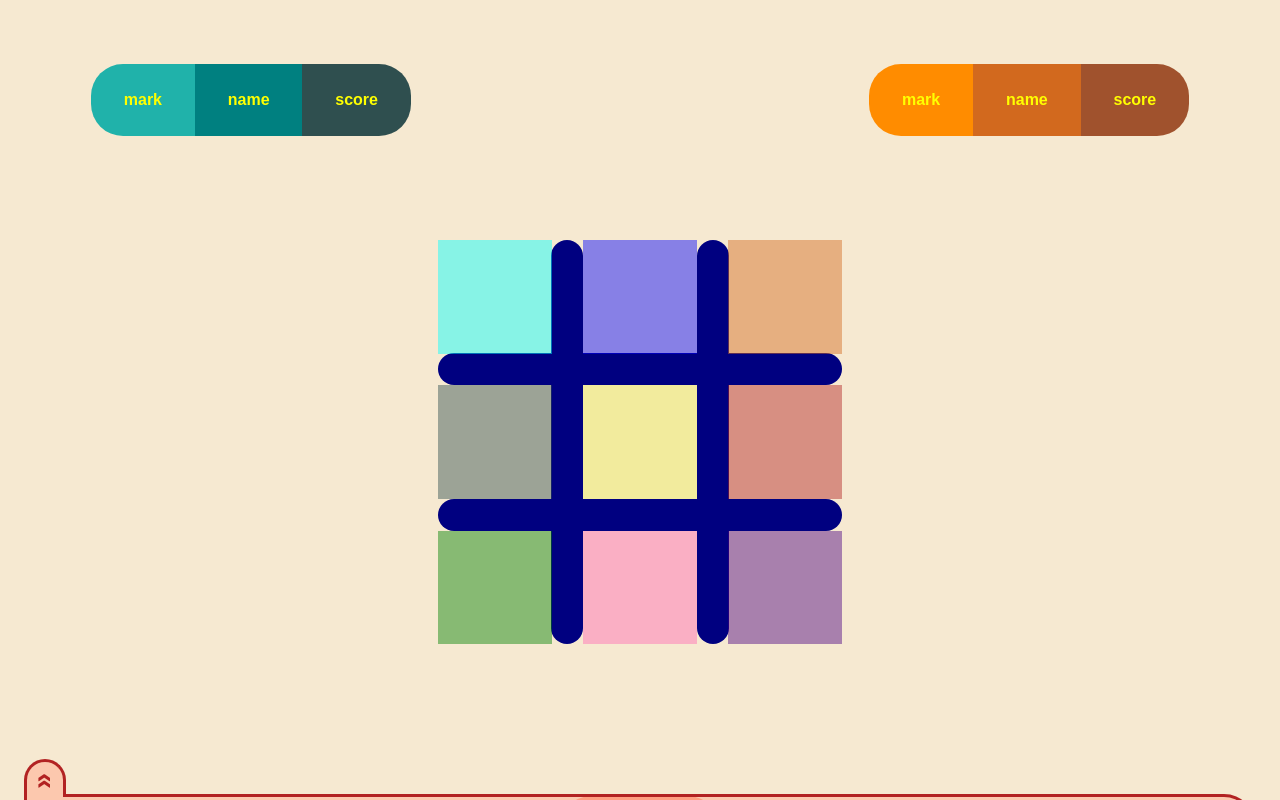
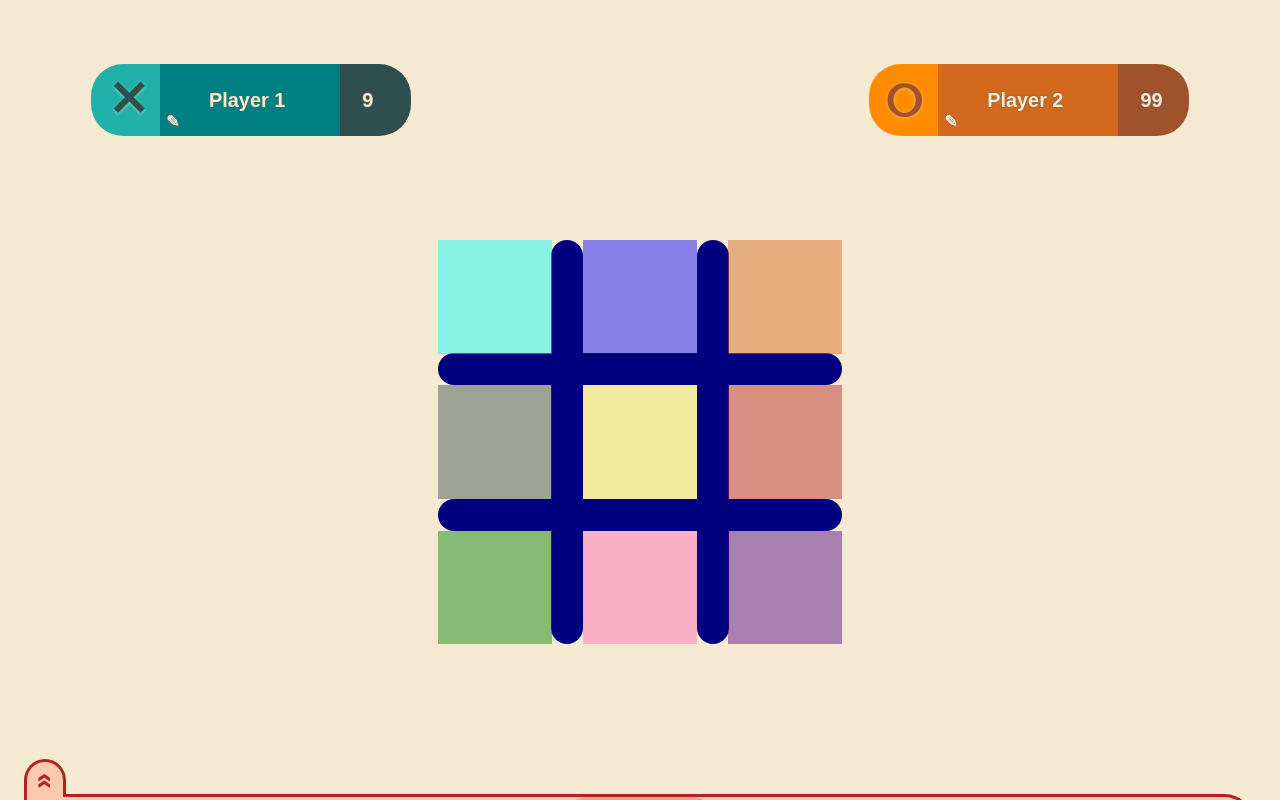
Before and after one commit to PalePuma/salsaverde, a website: page index.html in a window 1280 px wide. Drawn offline with Linux system fonts and the light colour scheme.

Commit message:
Populate and stylize player pills

```diff
--- a/index.html
+++ b/index.html
@@ -10,9 +10,12 @@
     <main class="main-content">
       <section class="pill-flex-container">
         <div class="pill first-pill x-player">
-          <span class="pill-section mark">mark</span>
-          <span class="pill-section player-name">name</span>
-          <span class="pill-section score">score</span>
+          <span class="pill-section mark">&#10799;</span>
+          <span class="pill-section player-name">
+            <a href="#" class="edit-button">&#9998;</a>
+            <span class="player-name-text">Player 1</span>
+          </span>
+          <span class="pill-section score">9</span>
         </div>
       </section>
       <section class="board-flex-container">
@@ -34,9 +37,12 @@
       </section>
       <section class="pill-flex-container">
         <div class="pill last-pill o-player">
-          <span class="pill-section mark">mark</span>
-          <span class="pill-section player-name">name</span>
-          <span class="pill-section score">score</span>
+          <span class="pill-section mark">&#2918;</span>
+          <span class="pill-section player-name">
+            <a href="#" class="edit-button">&#9998;</a>
+            <span class="player-name-text">Player 2</span>
+          </span>
+          <span class="pill-section score">99</span>
         </div>
       </section>
     </main>
@@ -51,7 +57,7 @@
             type="text"
             class="text-field"
             name="x-player-name"
-            placeholder="name for player X"
+            placeholder="name for Player 1"
           >
         </fieldset>
         <a href="#" class="restart-button">
@@ -64,7 +70,7 @@
             type="text"
             class="text-field"
             name="o-player-name"
-            placeholder="name for player O"
+            placeholder="name for Player 2"
           >
         </fieldset>
       </form>
--- a/style.css
+++ b/style.css
@@ -8,7 +8,11 @@
   --rect-height: 4.5rem;
   --round-corners: 2rem;
   --pill-inside-margin: -5vw;
-  --pill-text-color: yellow;
+  --pill-end-max-width: 15.2%;
+  --edit-icon-size: 1rem;
+  --edit-icon-padding: 0.4rem;
+  --body-background-color: #f6e9d1;
+  --pill-text-color: var(--body-background-color);
   --x-color-faint: #c4d5bf;
   --x-color-light: lightseagreen;
   --x-color-medium: teal;
@@ -22,7 +26,6 @@
   --label-focus-text-color: white;
   --bar-border-color: firebrick;
   --bar-background-color: #fcc8ae;
-  --body-background-color: #f6e9d1;
   --toggle-tab-width: 2.25rem;
   --icon-size: 2.3rem;
   /* Together, the following two variables control the thickness of the
@@ -83,41 +86,44 @@ body {
 
 .pill-section {
   flex-grow: 1;
+  display: flex;
+  align-items: flex-end;
+  max-width: none;
+  padding: 0;
+  font-size: calc(1rem + 0.3vw);
+  line-height: var(--rect-height);
+
   color: var(--pill-text-color);
   font-family: sans-serif;
   font-weight: bold;
   text-align: center;
-  line-height: var(--rect-height);
+  text-shadow: 0px 0px 2px #666666;
 }
 
-/********************
-       X Player
- ********************/
-.x-player .mark {
-  background: var(--x-color-light);
+.mark {
+  padding: 0 1.2% 0 5.1%;
+  font-size: calc(2.1rem + 1.3vw);
+  max-width: var(--pill-end-max-width);
 }
 
-.x-player .player-name {
-  background: var(--x-color-medium);
+.player-name-text {
+  width: 100%;
+  margin-left: calc(-1 * (var(--edit-icon-size) + var(--edit-icon-padding)));
 }
 
-.x-player .score {
-  background: var(--x-color-dark);
+.edit-button {
+  z-index: 1;
+  height: 1.4rem;
+  padding-left: var(--edit-icon-padding);
+  font-size: var(--edit-icon-size);
+  line-height: 100%;
+  color: inherit;
+  text-decoration: none;
 }
 
-/********************
-       O Player
- ********************/
-.o-player .mark {
-  background: var(--o-color-light);
-}
-
-.o-player .player-name {
-  background: var(--o-color-medium);
-}
-
-.o-player .score {
-  background: var(--o-color-dark);
+.score {
+  padding: 0 0 0 7%;
+  max-width: var(--pill-end-max-width);
 }
 
 .toggle-tab {
@@ -198,28 +204,6 @@ fieldset {
   transition: background 300ms ease, border 300ms ease, color 300ms ease;
 }
 
-.x-player label {
-  background: var(--x-color-faint);
-  border-color: #9bb793;
-}
-
-.o-player label {
-  background: var(--o-color-faint);
-  border-color: #e99e70;
-}
-
-.x-player.input-pill:focus-within label {
-  color: var(--label-focus-text-color);
-  background: var(--x-color-medium);
-  border-color: var(--x-color-dark);
-}
-
-.o-player.input-pill:focus-within label {
-  color: var(--label-focus-text-color);
-  background: var(--o-color-medium);
-  border-color: var(--o-color-dark);
-}
-
 .text-field {
   color: var(--input-text-color);
   font-family: sans-serif;
@@ -243,7 +227,7 @@ fieldset {
   height: 61px;
   display: flex;
   align-items: center;
-  margin: -1px 1.7% 0;
+  margin: -1px 5% 0;
   padding: 0 2rem 0 1.5rem;
 
   color: #f0beb3;
@@ -270,6 +254,63 @@ fieldset {
 .button-text {
   font-size: 1.1rem;
   padding-left: 0.1rem;
+}
+
+/********************
+       X Player
+ ********************/
+.x-player .mark {
+  line-height: 4.8rem;
+  color: var(--x-color-dark);
+  background: var(--x-color-light);
+  text-shadow: 0px 1px 3px #93d0bf;
+}
+
+.x-player .player-name {
+  background: var(--x-color-medium);
+}
+
+.x-player .score {
+  background: var(--x-color-dark);
+}
+
+.x-player label {
+  background: var(--x-color-faint);
+  border-color: #9bb793;
+}
+
+.x-player.input-pill:focus-within label {
+  color: var(--label-focus-text-color);
+  background: var(--x-color-medium);
+  border-color: var(--x-color-dark);
+}
+
+/********************
+       O Player
+ ********************/
+.o-player .mark {
+  color: var(--o-color-dark);
+  background: var(--o-color-light);
+  text-shadow: 0 1px 4px #fbaf50;
+}
+
+.o-player .player-name {
+  background: var(--o-color-medium);
+}
+
+.o-player .score {
+  background: var(--o-color-dark);
+}
+
+.o-player label {
+  background: var(--o-color-faint);
+  border-color: #e99e70;
+}
+
+.o-player.input-pill:focus-within label {
+  color: var(--label-focus-text-color);
+  background: var(--o-color-medium);
+  border-color: var(--o-color-dark);
 }
 
 .board-sizing-utility {
```
